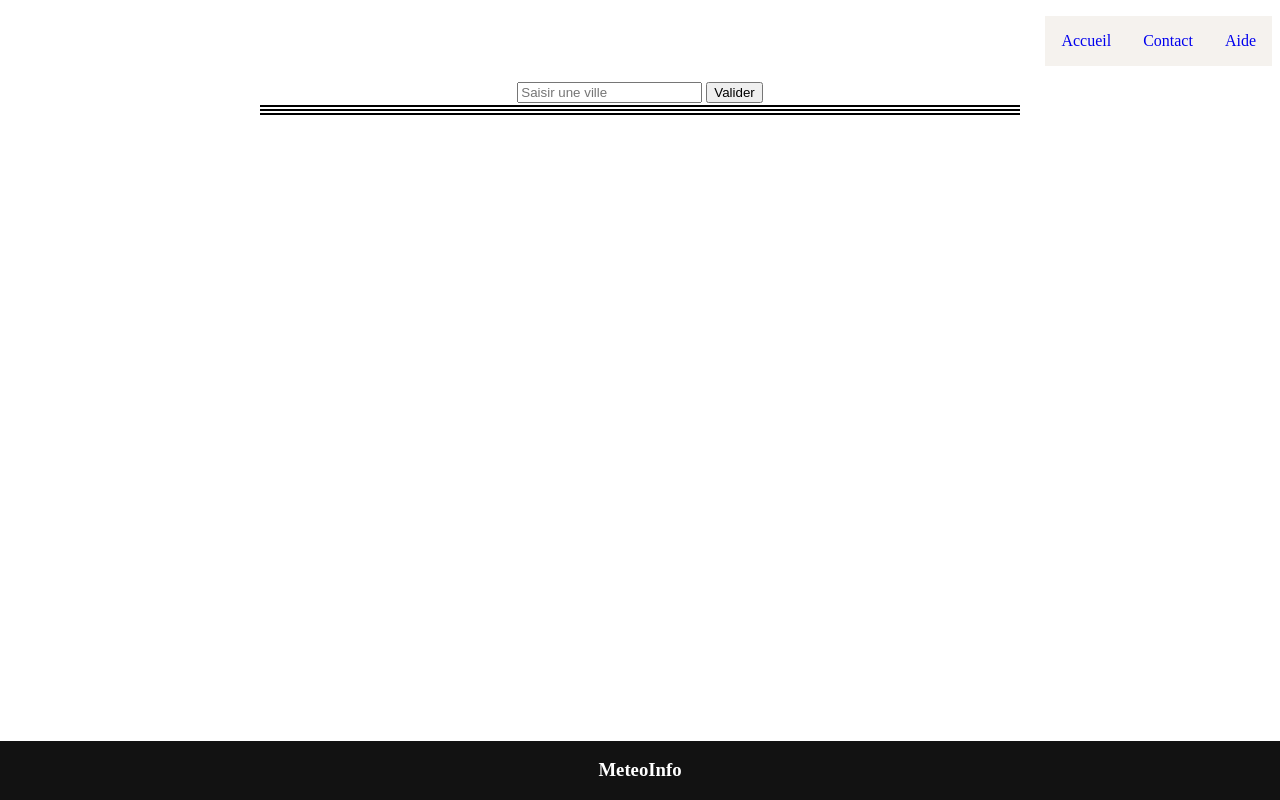
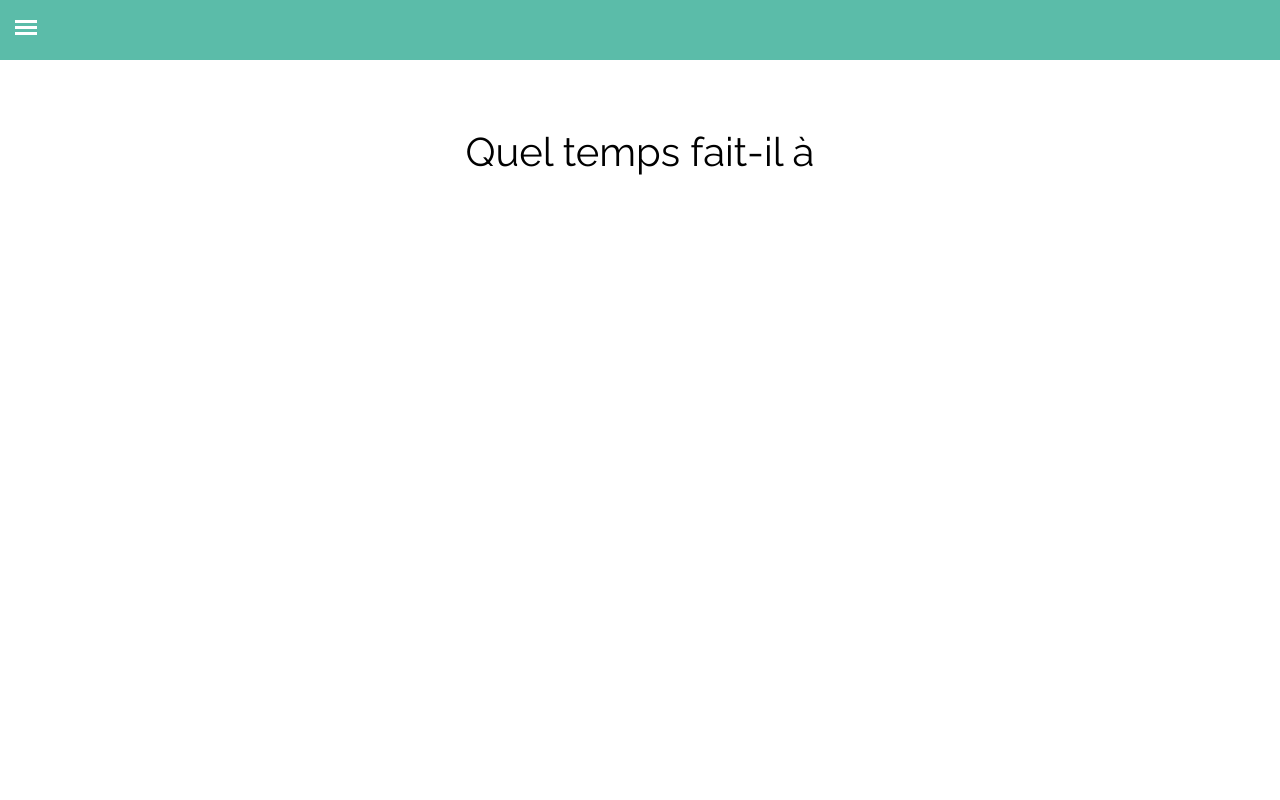
Before and after one commit to Thomas-Poulain/meteoGIT, a plain HTML site: page index.html in a window 1280 px wide. Drawn offline with nearby package versions, Linux system fonts and the light colour scheme.

Commit message:
ajout du front

```diff
--- a/index.html
+++ b/index.html
@@ -1,47 +1,38 @@
 <!DOCTYPE html>
+<html lang="fr">
     <head>
-    <title>Meteo</title>
-    <meta charset="utf-8"/>
-    <link rel="stylesheet" href="src/css/meteo.css" type="text/css" media="screen" />
-    <script type="text/javascript" src="src/js/script.js"></script>
-    <script type="text/javascript" src = "src/js/jquery-3.6.3.min.js"></script>
+        <meta charset="UTF-8" />
+        <meta name="viewport" content="width=device-width, initial-scale=1.0" />
+
+        <script type="text/javascript" src="src/js/jquery-3.6.3.min.js"></script>
+        <script type="text/javascript" src="src/js/index.js"></script>
+        <title>meteo</title>
+        <link
+            rel="stylesheet"
+            href="https://stackpath.bootstrapcdn.com/bootstrap/4.4.1/css/bootstrap.min.css"
+        />
+        <link rel="stylesheet" href="src/css/style.css" />
     </head>
+    <body>
+        <div class="c-header"></div>
+        <input type="checkbox" class="c-btn-toggle" id="btnToggle">
+        <label class="c-btn-icon" for="btnToggle">
+            <div class="c-btn-bar c-btn-bar--diagonal diagonal-1"></div>
+            <div class="c-btn-bar c-btn-bar--horizontal"></div>
+            <div class="c-btn-bar c-btn-bar--diagonal diagonal-2"></div>
+        </label>
 
-<body>
-    <nav class = "nav" >
-        <ul class="menu">
+        <div class="c-sidebar">
+            <ul class="c-sidebar-items">
                 <li><a href="index.html">Accueil</a></li>
                 <li><a href="contact/">Contact</a></li>
                 <li><a href="https://openweathermap.org/appid">Aide</a></li>
             </ul>
-    </nav>
-    <div id = "main">
-
-        <div id ="recherche">
-            <input id="city" type="text" name="city" placeholder="Saisir une ville" required>
-            <input type="button" value="Valider" onclick="getPrevision()">
-            <br>
         </div>
-
-        <div id = "hidden">
-            <div class = "align-in-row-centered">
-                <div id="meteoDuJour">
+        <div id="main">
+            <div id="top">
+                <h1>Quel temps fait-il à </h1>
             </div>
         </div>
-            <div class= "align-in-row-centered">
-                <div id="infoMeteo">
-                </div>
-            </div>
-
-            <div class= "align-in-row-centered">
-                <div id="plusDeDetail">
-                </div>
-            </div>
-        </div>
-    </div>
-    <footer>
-        <h3>
-            MeteoInfo
-        </h3>
-    </footer>
     </body>
+</html>
--- a/src/css/meteo.css
+++ /dev/null
@@ -1,84 +0,0 @@
-body{
-    background-color:#FFFFFF ;
-}
-footer {
-    position: fixed;
-    left: 0;
-    bottom: 0;
-    width: 100%;
-    background-color: #121212;
-    color: black;
-    text-align: center;
-    min-height: 3em;
-}
-
-.nav ul {
-    list-style:none;
-}
-
-.nav a {
-    padding: 1em;
-    text-decoration: none;
-    display: inline-block;
-    background-color: #F5F2EE;
-}
-
-.nav a:hover{
-    background-color: #DCDAD2 ;
-}
-
-.nav .menu {
-    display: flex;
-    flex-direction : row;
-    justify-content: end;
-
-    @media(max-width: 450px) {
-    flex-flow: column wrap;
-    }
-}
-
-#main{
-    display: flex;
-    flex-direction: column;
-    text-align: center;
-}
-
-.align-in-row-centered{
-    display: flex;
-    float: row;
-    justify-content: center;
-}
-
-#hidden{
-    /*visibility:hidden;*/
-}
-
-.align-in-row-centered div{
-    display: flex;
-    flex-direction: column;
-    align-items: flex-start;
-    width: 60%;
-    border:solid 1px;
-    margin-top: 2px;
-
-}
-
-#meteoDuJour{
-    background-color: #08B0C7;
-}
-
-#plusDeDetail{
-    /*display: none;*/
-}
-
-.apropos li{
-    display: block;
-}
-.apropos li img{
-    width: 150px;
-    height: 150px;
-}
-
-footer h3{
-    color: white;
-}
--- /dev/null
+++ b/src/css/style.css
@@ -0,0 +1,132 @@
+@import url('https://fonts.googleapis.com/css2?family=Raleway:wght@100;400;700&display=swap');
+html, body{
+  overflow-x: hidden;
+  height: 100%;
+}
+
+.c-header{
+  width: 100%;
+  height: 60px;
+  background-color: #5bbca9;
+  position: fixed;
+
+}
+
+.c-btn-icon{
+  position:absolute;
+  top:20px;
+  left:15px;
+  height:22px;
+  width: 22px;
+  cursor:pointer;
+}
+
+.c-btn-bar{
+  width: 100%;
+  height: 3px;
+  background-color: white;
+  position: absolute;
+}
+
+.c-btn-bar--horizontal{
+  position: relative;
+  float: left;
+  margin-top: 3px;
+  transition: all .3s;
+}
+
+.c-btn-bar--diagonal{
+  position: relative;
+  float: left;
+  transition: all .3s;
+}
+
+.c-btn-bar--diagonal.diagonal-1{
+  transition: all .3s;
+}
+
+.c-btn-bar--diagonal.diagonal-2{
+  margin-top: 3px;
+  transition: all .3s;
+}
+
+input[type="checkbox"]{
+  display: none;
+}
+
+input[type="checkbox"]:checked ~ .c-btn-icon > .c-btn-bar--horizontal{
+  opacity: 0;
+  transition: all .3s;
+}
+
+input[type="checkbox"]:checked ~ .c-btn-icon > .c-btn-bar--diagonal.diagonal-1{
+  transform: rotate(135deg);
+  margin-top: 8px;
+  transition: all .3s;
+}
+
+
+input[type="checkbox"]:checked ~ .c-btn-icon > .c-btn-bar--diagonal.diagonal-2{
+  transform: rotate(-135deg);
+  margin-top: -8px;
+  transition: all .3s;
+}
+
+.c-sidebar{
+  position: fixed;
+  width: 250px;
+  height: 100%;
+  margin-top: 60px;
+  transform: translateX(-250px);
+  transition: transform 250ms ease-in-out;
+  background-color: #5bbca9;
+}
+
+input[type="checkbox"]:checked ~ .c-sidebar{
+  transform: translateX(0);
+}
+
+.c-sidebar-items{
+  border-top:1px solid rgba(255, 255, 255, .10);
+  margin: 0;
+  padding: 0;
+}
+
+.c-sidebar-items li{
+  cursor: pointer;
+  list-style: none;
+  text-transform: uppercase;
+  color: white;
+  font-weight: bold;
+  padding: 20px;
+  border-bottom:1px solid rgba(255, 255, 255, .10);
+}
+
+.c-sidebar-items li span{
+  display: block;
+  font-size: 10px;
+  color: rgba(255, 255, 255, .5);
+}
+
+li a{
+  color: white;
+}
+
+#main{
+  display: flex;
+  flex-direction: column;
+  width: 100%;
+  height: 100%;
+  font-family: 'Raleway', sans-serif;
+}
+
+#main h1{
+  color: black;
+}
+
+#top{
+  display: flex;
+  margin-top: 10%;
+  flex-direction: row;
+  justify-content: center;
+}
```
Also changed, not shown: src/img/cloud.svg (added), src/img/day_image.svg (added), src/img/down.svg (added), src/img/night_image.svg (added), src/img/up.svg (added). Lines whose indentation alone changed are shown as unchanged.
